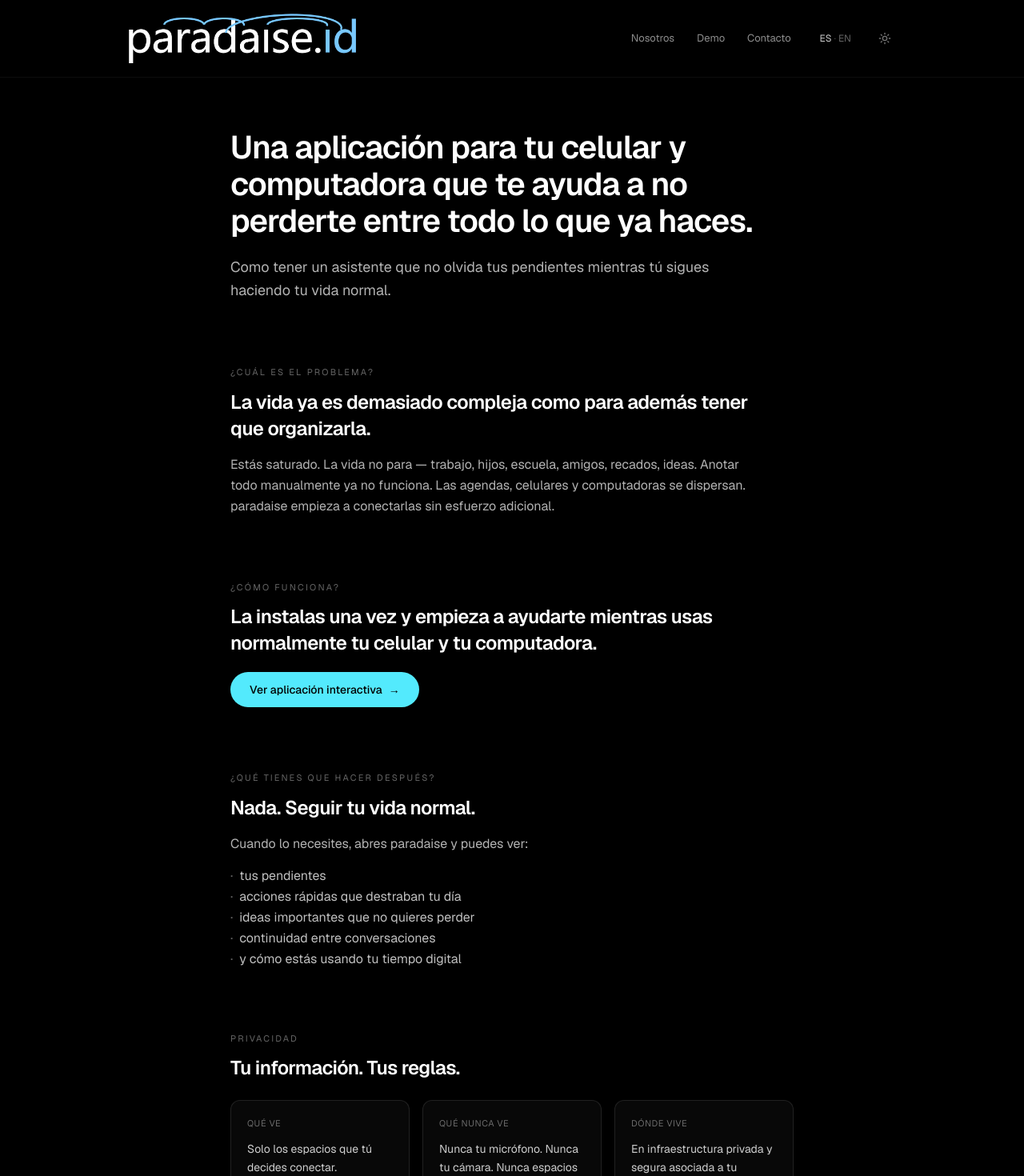
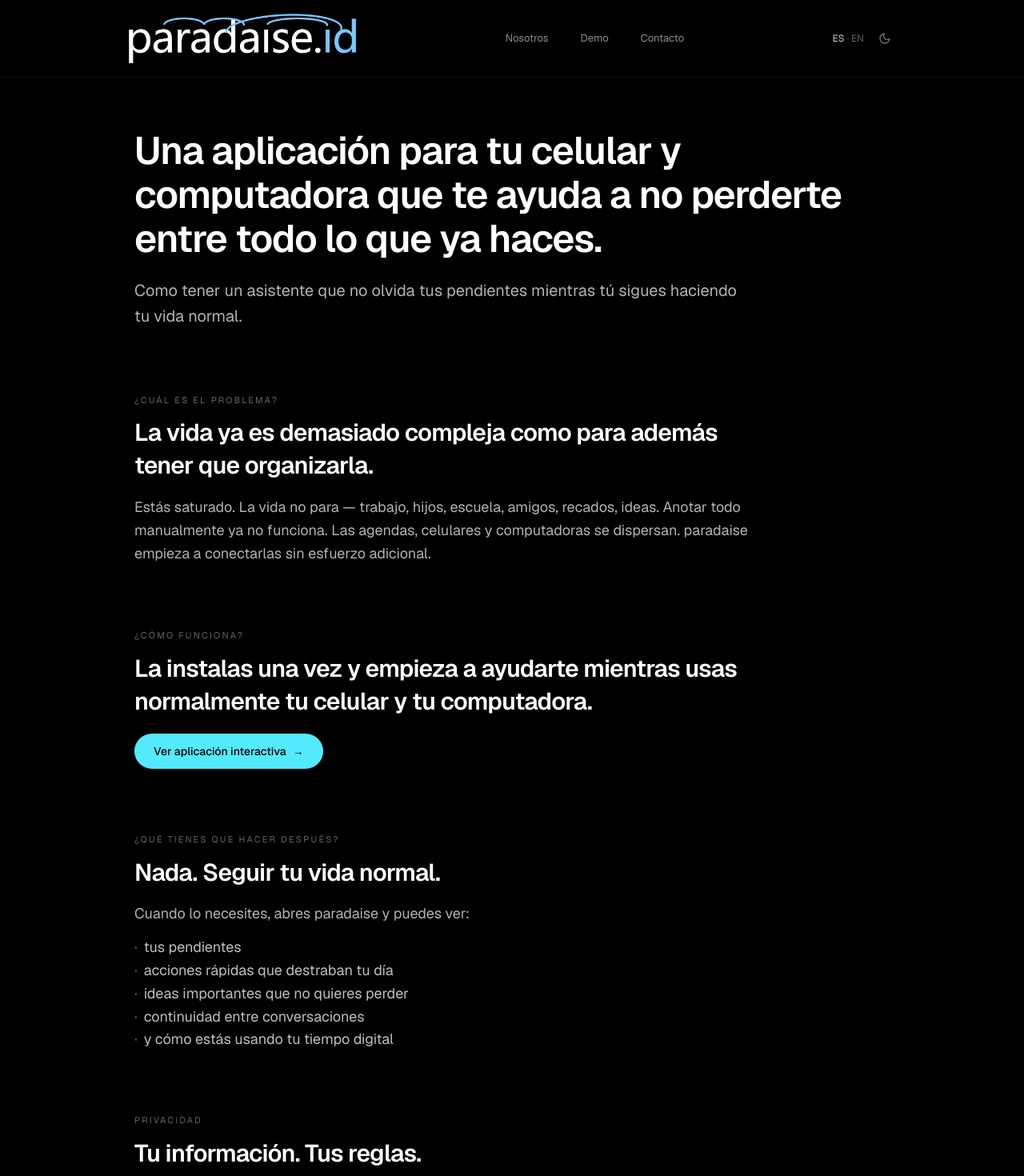
Before and after one commit to paradaiseid/paradaise-id-core, a Next.js app: page / in a window 1280 px wide. Shown: the top 1470 px of the page at 80% size. Built offline with nearby package versions, Linux system fonts and the light colour scheme.

Commit message:
ui: margenes expandidos + cyan dinamico light/dark + theme toggle muestra modo actual

```diff
--- a/src/app/globals.css
+++ b/src/app/globals.css
@@ -97,6 +97,10 @@ html[data-theme="light"] .text-cyan-300\/60 { color: rgba(10,114,194,0.72) !impo
 html[data-theme="light"] .border-cyan-300\/20 { border-color: rgba(10,114,194,0.28) !important; }
 html[data-theme="light"] .bg-cyan-300\/\[0\.04\] { background-color: rgba(10,114,194,0.06) !important; }
 
+/* CTA botón con cyan: en light mode usar el azul oscuro del logo (#0a72c2) en lugar del cyan claro de Tailwind */
+html[data-theme="light"] .bg-cyan-300 { background-color: #0a72c2 !important; }
+html[data-theme="light"] .hover\:bg-cyan-200:hover { background-color: #085a9b !important; }
+
 html[data-theme="light"] ::-webkit-scrollbar-track { background: rgba(0,0,0,0.03); }
 html[data-theme="light"] ::-webkit-scrollbar-thumb { background: rgba(0,0,0,0.15); }
 
--- a/src/app/page.tsx
+++ b/src/app/page.tsx
@@ -52,13 +52,13 @@ export default function MamaLanding() {
   };
 
   return (
-    <div className="flex-1 max-w-3xl mx-auto w-full px-5 sm:px-8 py-10 sm:py-16">
+    <div className="flex-1 max-w-5xl mx-auto w-full px-5 sm:px-10 py-10 sm:py-16">
       {/* HERO */}
       <section className="mb-14 sm:mb-20">
-        <h1 className="text-[28px] sm:text-[40px] font-semibold text-white tracking-tight leading-[1.15] mb-5 max-w-3xl">
+        <h1 className="text-3xl sm:text-5xl font-semibold text-white tracking-tight leading-[1.15] mb-5 max-w-4xl">
           Una aplicación para tu celular y computadora que te ayuda a no perderte entre todo lo que ya haces.
         </h1>
-        <p className="text-white/70 text-base sm:text-lg leading-relaxed max-w-2xl">
+        <p className="text-white/70 text-lg sm:text-xl leading-relaxed max-w-3xl">
           Como tener un asistente que no olvida tus pendientes mientras tú sigues haciendo tu vida normal.
         </p>
       </section>
@@ -66,10 +66,10 @@ export default function MamaLanding() {
       {/* ¿CUÁL ES EL PROBLEMA? */}
       <section className="mb-14 sm:mb-20">
         <p className="text-white/40 text-[11px] uppercase tracking-[0.2em] mb-3">¿Cuál es el problema?</p>
-        <h2 className="text-xl sm:text-2xl font-semibold text-white tracking-tight mb-4 leading-snug max-w-2xl">
+        <h2 className="text-2xl sm:text-3xl font-semibold text-white tracking-tight mb-4 leading-snug max-w-3xl">
           La vida ya es demasiado compleja como para además tener que organizarla.
         </h2>
-        <p className="text-white/70 text-base leading-relaxed max-w-2xl">
+        <p className="text-white/70 text-base sm:text-lg leading-relaxed max-w-3xl">
           Estás saturado. La vida no para — trabajo, hijos, escuela, amigos, recados, ideas.
           Anotar todo manualmente ya no funciona. Las agendas, celulares y computadoras se dispersan.
           paradaise empieza a conectarlas sin esfuerzo adicional.
@@ -79,7 +79,7 @@ export default function MamaLanding() {
       {/* ¿CÓMO FUNCIONA? */}
       <section className="mb-14 sm:mb-20">
         <p className="text-white/40 text-[11px] uppercase tracking-[0.2em] mb-3">¿Cómo funciona?</p>
-        <h2 className="text-xl sm:text-2xl font-semibold text-white tracking-tight mb-5 leading-snug max-w-2xl">
+        <h2 className="text-2xl sm:text-3xl font-semibold text-white tracking-tight mb-5 leading-snug max-w-3xl">
           La instalas una vez y empieza a ayudarte mientras usas normalmente tu celular y tu computadora.
         </h2>
         <Link
@@ -94,13 +94,13 @@ export default function MamaLanding() {
       {/* ¿QUÉ TIENES QUE HACER DESPUÉS? */}
       <section className="mb-14 sm:mb-20">
         <p className="text-white/40 text-[11px] uppercase tracking-[0.2em] mb-3">¿Qué tienes que hacer después?</p>
-        <h2 className="text-xl sm:text-2xl font-semibold text-white tracking-tight mb-4 leading-snug">
+        <h2 className="text-2xl sm:text-3xl font-semibold text-white tracking-tight mb-4 leading-snug">
           Nada. Seguir tu vida normal.
         </h2>
-        <p className="text-white/70 text-base leading-relaxed mb-4 max-w-2xl">
+        <p className="text-white/70 text-base sm:text-lg leading-relaxed mb-4 max-w-3xl">
           Cuando lo necesites, abres paradaise y puedes ver:
         </p>
-        <ul className="space-y-1 text-white/75 text-base leading-snug max-w-2xl">
+        <ul className="space-y-1 text-white/75 text-base sm:text-lg leading-snug max-w-3xl">
           <li className="flex gap-2"><span className="text-white/40">·</span><span>tus pendientes</span></li>
           <li className="flex gap-2"><span className="text-white/40">·</span><span>acciones rápidas que destraban tu día</span></li>
           <li className="flex gap-2"><span className="text-white/40">·</span><span>ideas importantes que no quieres perder</span></li>
@@ -112,7 +112,7 @@ export default function MamaLanding() {
       {/* PRIVACIDAD */}
       <section className="mb-14 sm:mb-20">
         <p className="text-white/40 text-[11px] uppercase tracking-[0.2em] mb-3">Privacidad</p>
-        <h2 className="text-xl sm:text-2xl font-semibold text-white tracking-tight mb-6 leading-snug">
+        <h2 className="text-2xl sm:text-3xl font-semibold text-white tracking-tight mb-6 leading-snug">
           Tu información. Tus reglas.
         </h2>
 
@@ -142,7 +142,7 @@ export default function MamaLanding() {
 
       {/* WAITLIST */}
       <section className="mb-12">
-        <p className="text-white/40 text-xs uppercase tracking-[0.2em] mb-4">Empieza</p>
+        <p className="text-white/40 text-[11px] uppercase tracking-[0.2em] mb-3">Empieza</p>
         <h2 className="text-2xl sm:text-3xl font-semibold text-white tracking-tight mb-6 leading-snug">
           Estás a un correo de empezar.
         </h2>
--- a/src/components/Nav.tsx
+++ b/src/components/Nav.tsx
@@ -62,7 +62,8 @@ export default function Nav() {
           <Logo size="nav" />
         </Link>
 
-        <div className="hidden md:flex items-center gap-7">
+        {/* Links centrados ocupando el espacio entre logo y utilities */}
+        <div className="hidden md:flex flex-1 items-center justify-center gap-10 px-6">
           {links.map((l) => (
             <Link
               key={l.href}
@@ -72,10 +73,14 @@ export default function Nav() {
               {l.label}
             </Link>
           ))}
+        </div>
+
+        {/* Utilities a la derecha: language toggle + tema */}
+        <div className="hidden md:flex items-center gap-3">
           <button
             type="button"
             onClick={toggleLang}
-            className="text-white/40 hover:text-white/80 text-[12px] transition-colors ml-2"
+            className="text-white/40 hover:text-white/80 text-[12px] transition-colors"
             aria-label={lang === "es" ? "Switch to English" : "Cambiar a Español"}
             title={lang === "es" ? "Switch to English" : "Cambiar a Español"}
           >
--- a/src/components/ThemeToggle.tsx
+++ b/src/components/ThemeToggle.tsx
@@ -74,11 +74,10 @@ export default function ThemeToggle() {
         strokeLinejoin="round"
         aria-hidden="true"
       >
+        {/* Icono del modo ACTUAL — luna si estás en oscuro, sol si estás en claro.
+            Color hereda de currentColor (text-white/45 en dark → claro / text-black por inversión CSS en light → oscuro). */}
         {isLight ? (
-          // moon — para volver a oscuro
-          <path d="M21 12.79A9 9 0 1 1 11.21 3 7 7 0 0 0 21 12.79Z" />
-        ) : (
-          // sun — para activar claro
+          // sun — actualmente en modo claro
           <>
             <circle cx="12" cy="12" r="4" />
             <path d="M12 2v2" />
@@ -90,6 +89,9 @@ export default function ThemeToggle() {
             <path d="M4.93 19.07l1.41-1.41" />
             <path d="M17.66 6.34l1.41-1.41" />
           </>
+        ) : (
+          // moon — actualmente en modo oscuro
+          <path d="M21 12.79A9 9 0 1 1 11.21 3 7 7 0 0 0 21 12.79Z" />
         )}
       </svg>
     </button>
```
